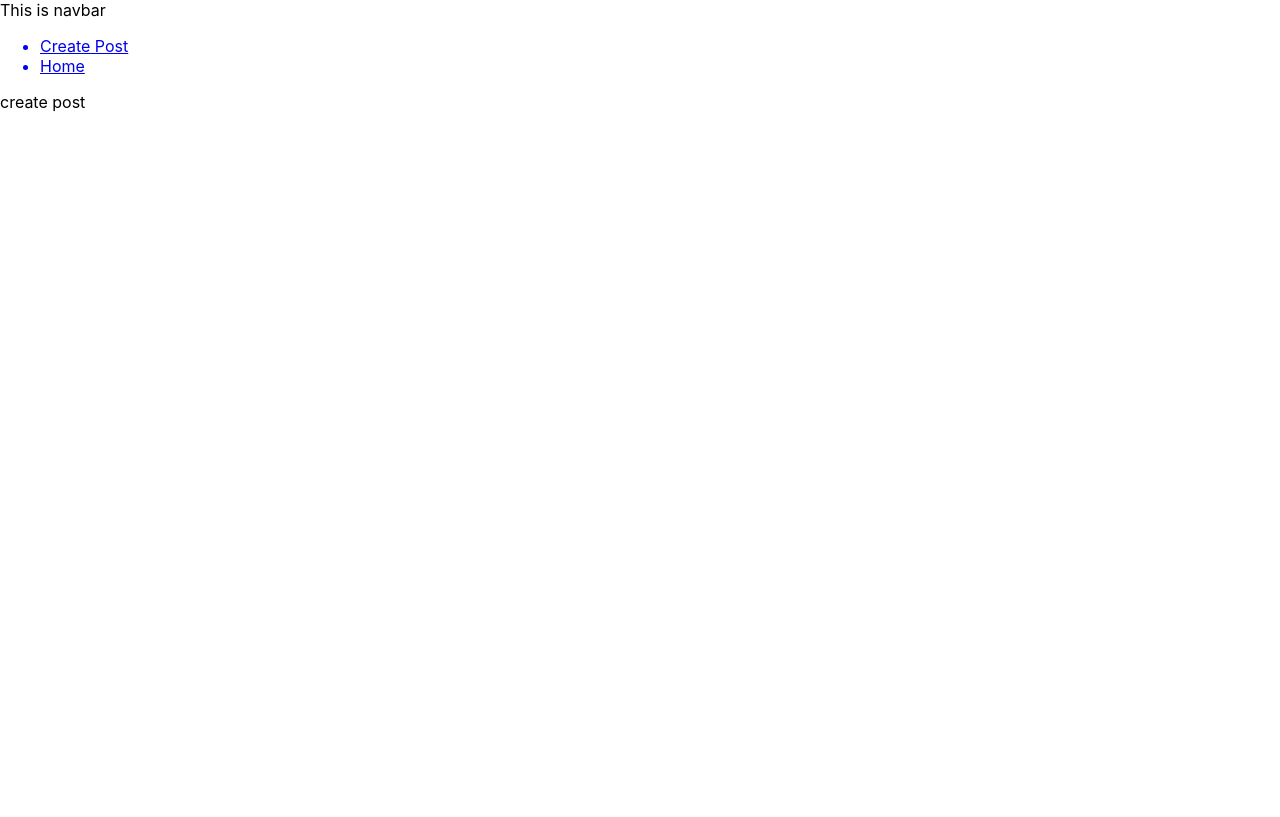
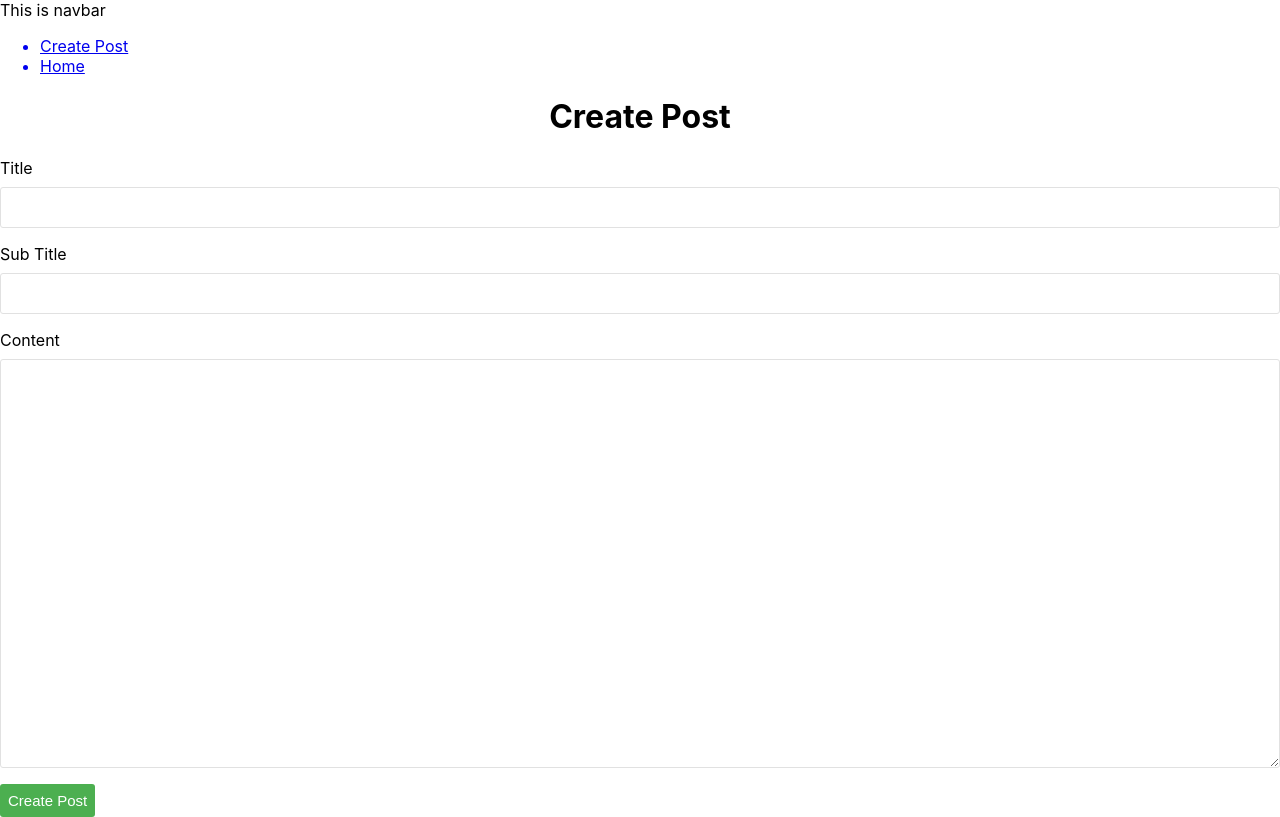
Before and after one commit to chanduyadav1515/Blog-page-react-hooks, a React (Create React App) app: page /create-post in a window 1280 px wide. Built offline with nearby package versions, Linux system fonts and the light colour scheme.

Commit message:
Added CreatePost UI

```diff
--- a/src/components/CreatePost.js
+++ b/src/components/CreatePost.js
@@ -1,10 +1,53 @@
-import React from 'react';
+import React, { useState } from 'react';
+
+function useFormInputs(initialState){
+    const [value,setValue] = useState(initialState);
+
+    function onChange(e){
+        setValue(e.target.value)
+    }
+    return{
+        value,
+        onChange,
+    }
+}
+
 
 function CreatePost() {
+
+    const title = useFormInputs('');
+    const subTitle = useFormInputs('');
+    const content = useFormInputs('');
+    function handleButton(e){
+
+        e.preventDefault();
+        console.log('Title',title.value)
+        console.log('Sub Title',subTitle.value)
+        console.log('Content',content.value)
+    }
     return (
-        <div>
-            create post
+        <div className="create-post">
+      <h1>Create Post</h1>
+
+      <form onSubmit={handleButton}>
+        <div className="form-field">
+          <label>Title</label>
+          <input {...title} />
         </div>
+
+        <div className="form-field">
+          <label>Sub Title</label>
+          <input {...subTitle} />
+        </div>
+
+        <div className="form-field">
+          <label>Content</label>
+          <textarea {...content}></textarea>
+        </div>
+
+        <button className="create-post-btn">Create Post</button>
+      </form>
+    </div>
     );
 }
 
--- a/src/index.css
+++ b/src/index.css
@@ -11,3 +11,96 @@ code {
   font-family: source-code-pro, Menlo, Monaco, Consolas, 'Courier New',
     monospace;
 }
+
+.container {
+  width: 800px;
+  margin: 0 auto;
+}
+.home h1 {
+  text-align: center;
+  color: #2196f3;
+  margin-bottom: 2px;
+}
+.home .post {
+  border: 1px solid #e1e1e1;
+  padding: 10px 10px;
+  border-radius: 5px;
+  margin-top: 10px;
+}
+.home .post a {
+  text-decoration: none;
+}
+.home .post h3 {
+  margin: 0;
+  padding: 0;
+  font-size: 25px;
+  font-weight: bold;
+  color: black;
+}
+.home .post h3:hover {
+  color: #2196f3;
+}
+.home .post p {
+  font-size: 13px;
+}
+
+#blog-by {
+  text-align: center;
+  font-style: italic;
+  margin-bottom: 20px;
+}
+.post-detail h1 {
+  text-align: center;
+}
+#nav {
+  list-style-type: none;
+  padding: 0;
+  display: flex;
+}
+#nav li {
+  margin-left: 10px;
+}
+#nav li a {
+  text-decoration: none;
+  color: #9e9e9e;
+}
+#nav li a:hover {
+  text-decoration: underline;
+}
+.create-post h1 {
+  text-align: center;
+}
+.create-post .form-field {
+  display: flex;
+  flex-direction: column;
+  margin-bottom: 16px;
+}
+.create-post .form-field label {
+  margin-bottom: 9px;
+}
+.create-post .form-field input {
+  height: 37px;
+  border: 1px solid #e1e1e1;
+  border-radius: 3px;
+  font-size: 18px;
+  padding-left: 10px;
+}
+
+.create-post .form-field textarea {
+  border: 1px solid #e1e1e1;
+  height: 400px;
+  font-size: 18px;
+  padding-left: 10px;
+  border-radius: 3px;
+  padding-top: 5px;
+}
+.create-post-btn {
+  height: 33px;
+  background: #4caf50;
+  border: 0;
+  color: #fff;
+  padding: 8px;
+  font-size: 15px;
+  border-radius: 3px;
+  cursor: pointer;
+}
```
